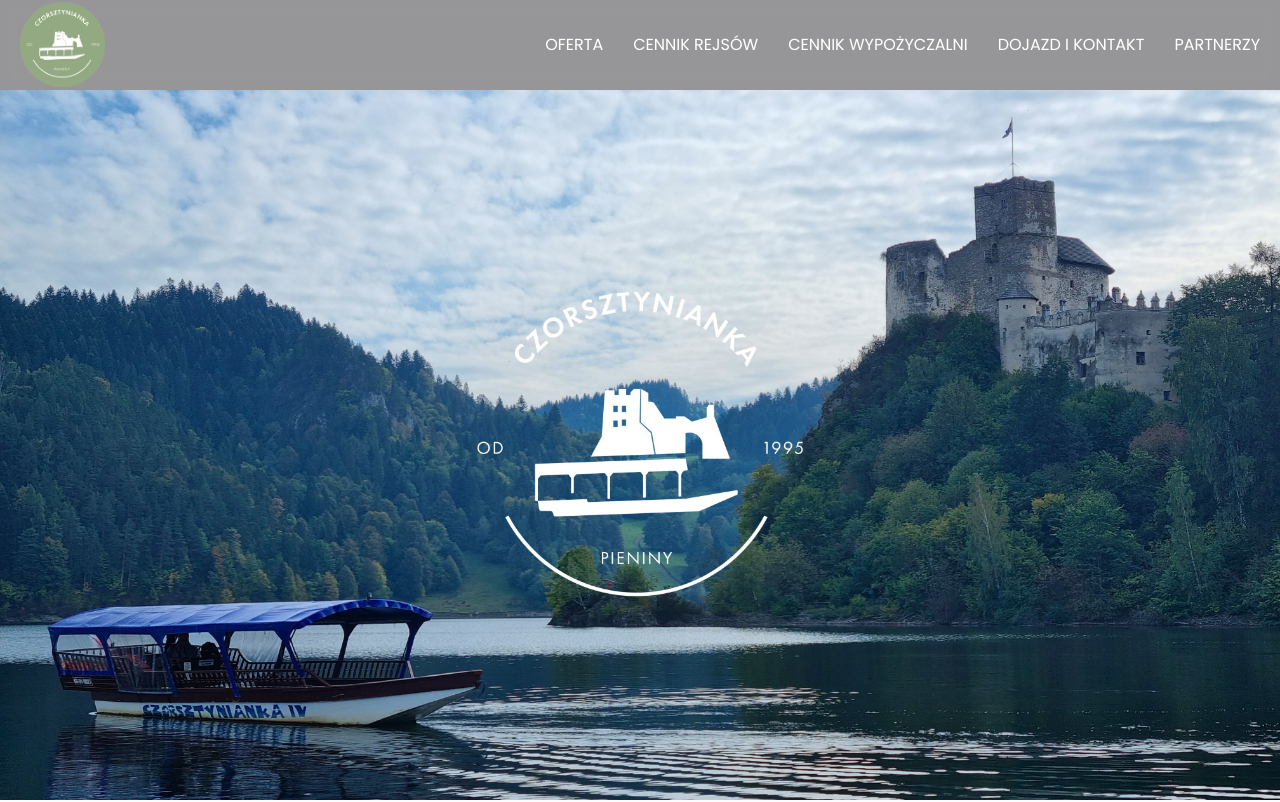
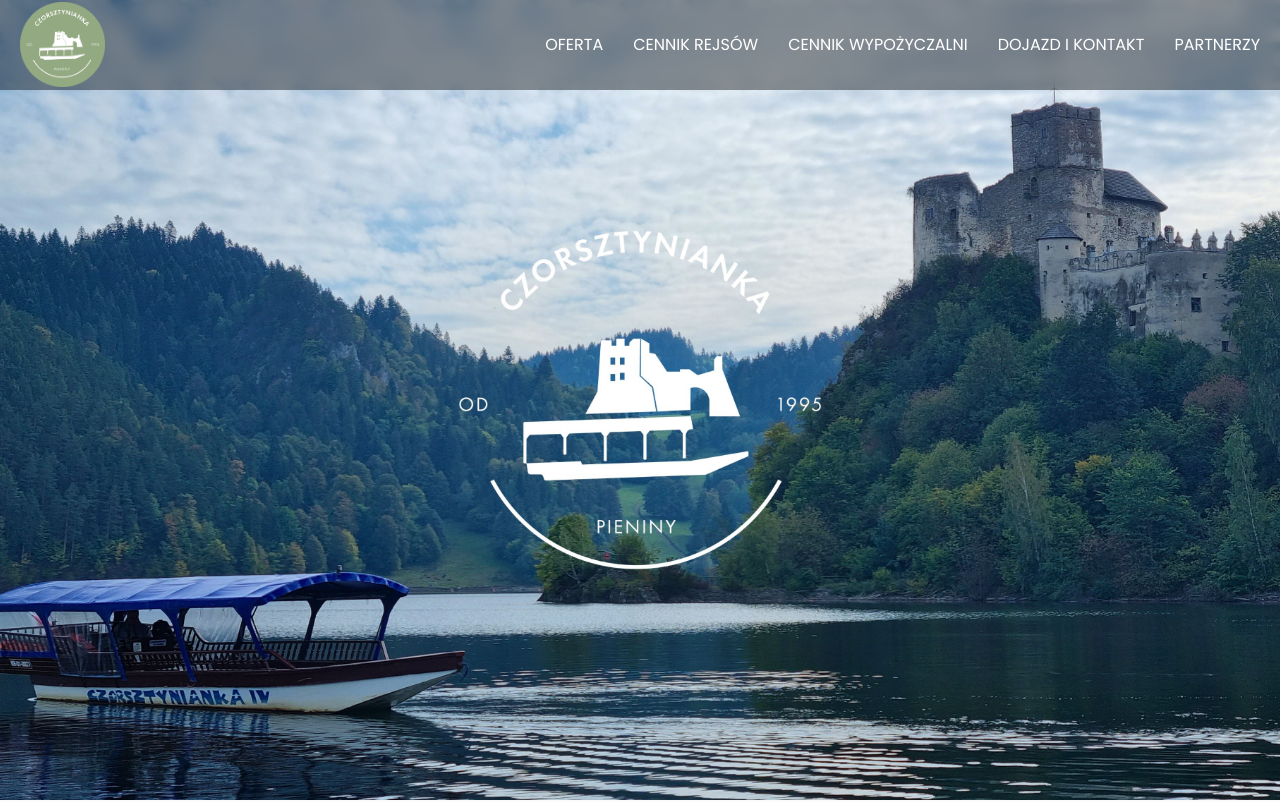
Before and after one commit to KrzysiekWorwa/czorsztynianka-homepage, a React (Create React App) app: page / in a window 1280 px wide. Shown: the top 802 px of the page. Built offline with nearby package versions, Linux system fonts and the light colour scheme.

Commit message:
fixing herobaner position

```diff
--- a/src/GlobalStyle.js
+++ b/src/GlobalStyle.js
@@ -10,7 +10,6 @@
     }
 
     body {
-        padding-top: 90px;
         background: #FBFBFE;
         font-family: "Poppins", sans-serif;
         color: #252525;
--- a/src/components/Hero/styled.js
+++ b/src/components/Hero/styled.js
@@ -3,17 +3,18 @@
 
 export const HeroSection = styled.section`
   position: relative;
-  height: calc(100vh - 90px);
+  height: 100vh;
   width: 100%;
   background-image: url(${BannerImage});
   background-size: cover;
- background-position: 50% 60%;
+ background-position: 50% 35%;
   background-repeat: no-repeat;
   display: flex;
   align-items: center;
   justify-content: center;
   color: white;
   text-align: center;
+  padding-top: 90px;
 
       @media (max-width: 767px) {
         height: 50vh;
```
